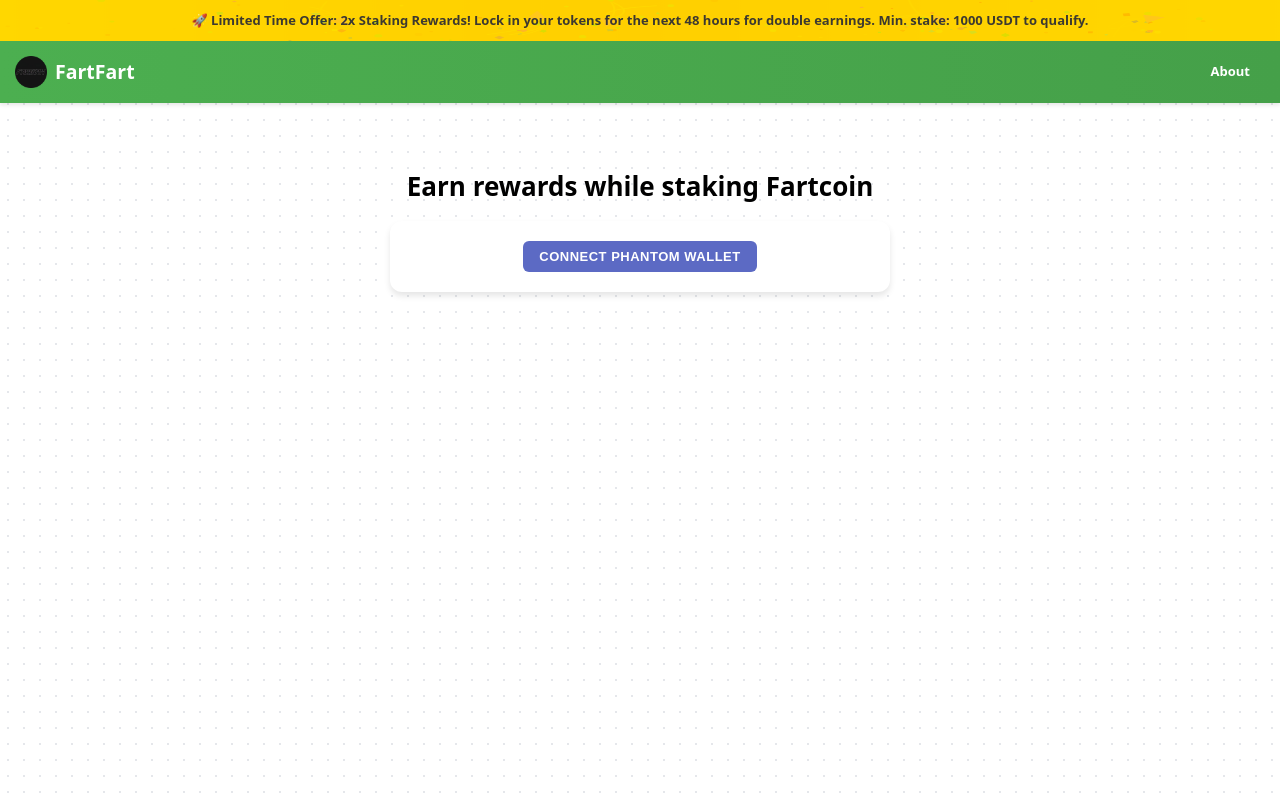
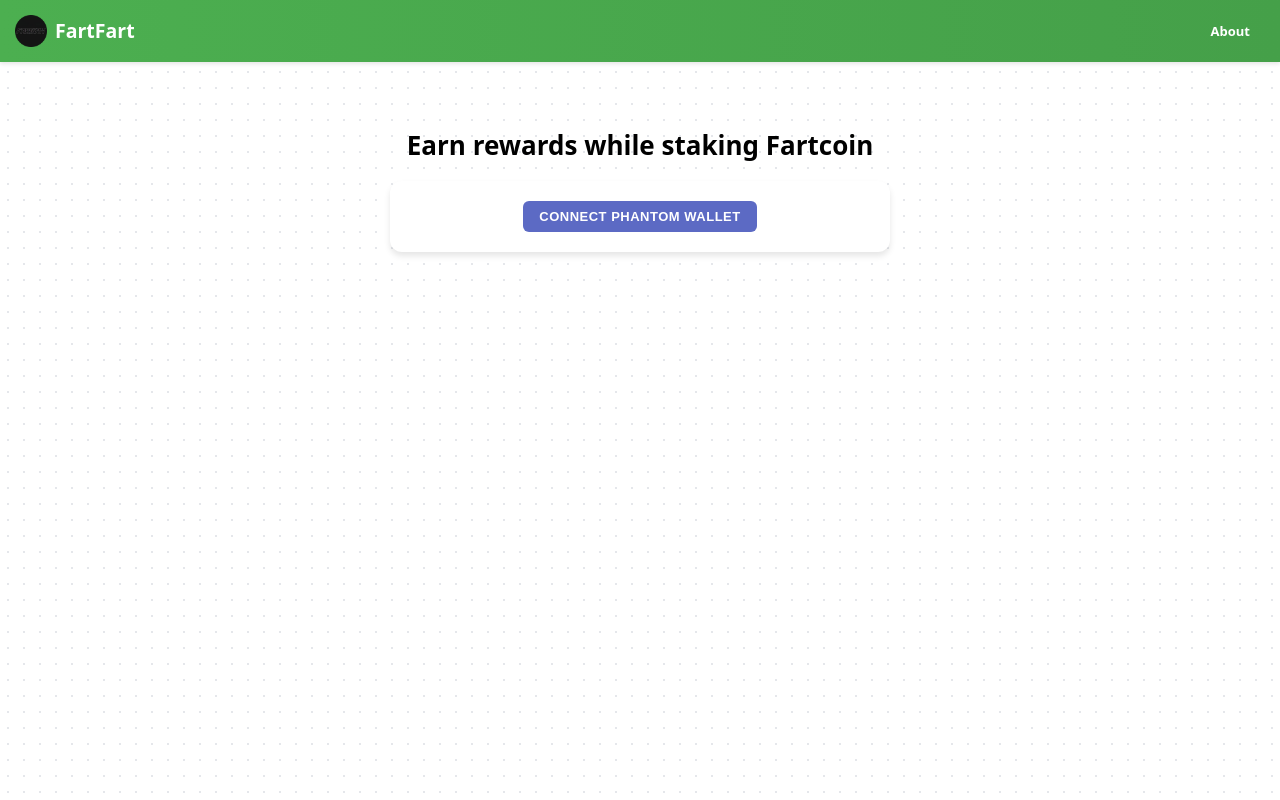
Before and after one commit to spookey007/FartFart, a React (Vite) app: page / in a window 1280 px wide. Built offline with nearby package versions, Linux system fonts and the light colour scheme.

Commit message:
removed banner

```diff
--- a/src/components/Header.jsx
+++ b/src/components/Header.jsx
@@ -37,7 +37,7 @@
   bannerContainer: {
     position: 'relative',
     overflow: 'hidden',
-    display: 'block',
+    display: 'none',
   },
   banner: {
     position: 'relative',
```
